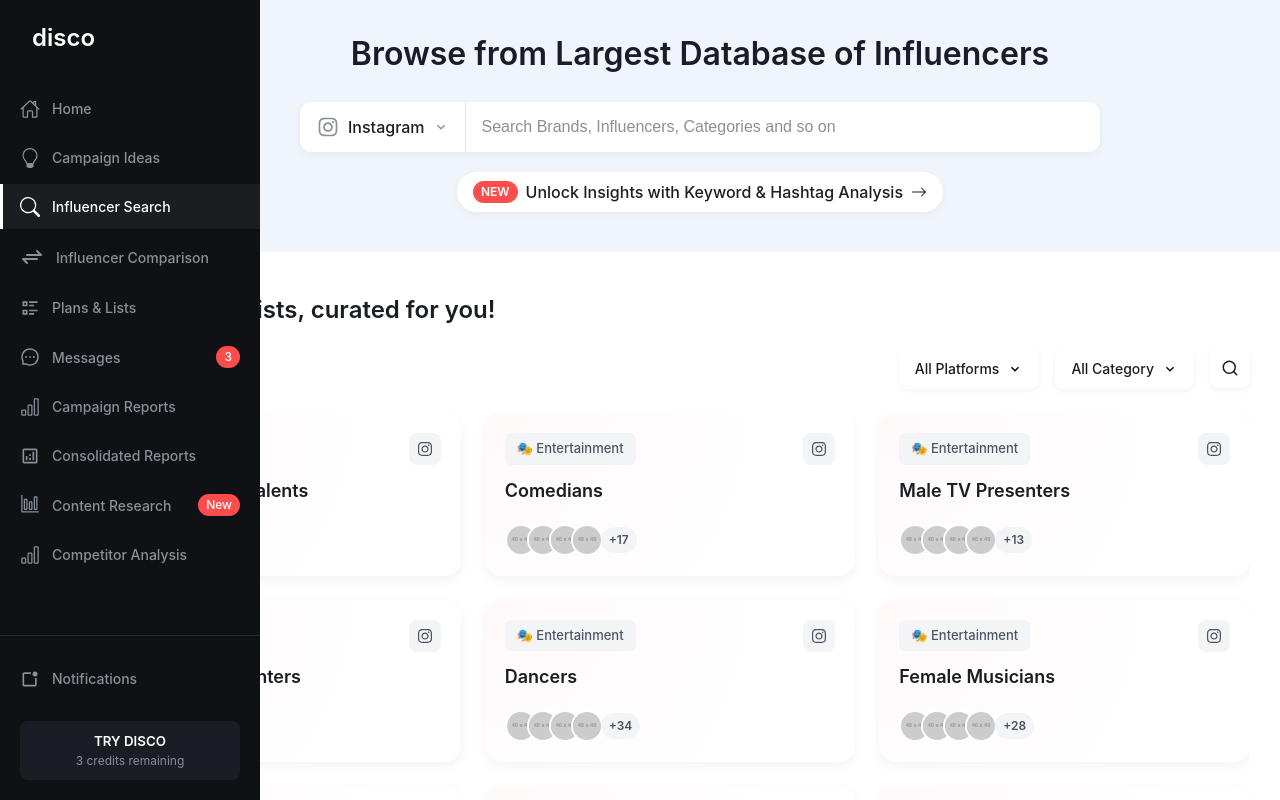
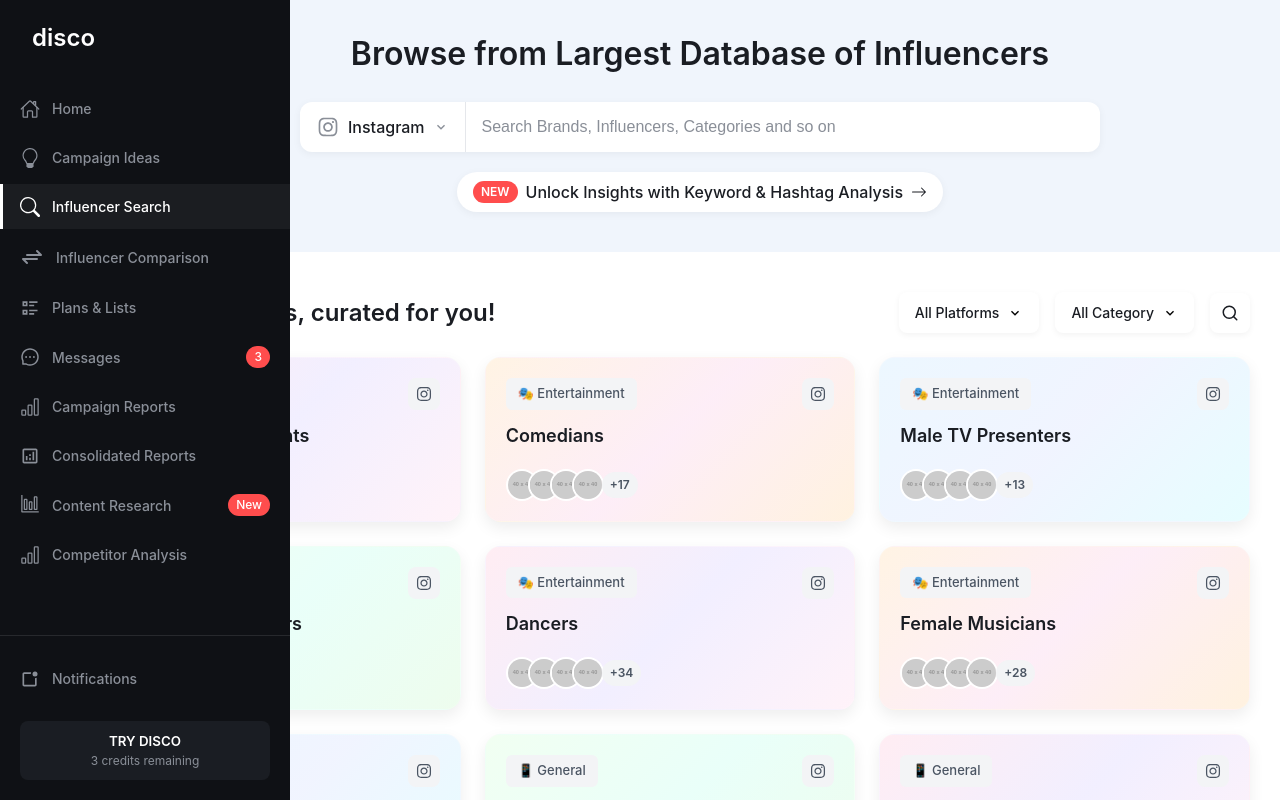
Before and after one commit to arkalal/disco-client, a Next.js app: page /search in a window 1280 px wide. Shown: the top 800 px of the page. Built offline with nearby package versions, Linux system fonts and the light colour scheme.

Commit message:
fixed UI issues

```diff
--- a/components/home/SearchSection.scss
+++ b/components/home/SearchSection.scss
@@ -10,8 +10,8 @@
   box-sizing: border-box;
 
   @media screen and (min-width: 1024px) {
-    margin-left: calc(-32px - 220px);
-    padding-left: calc(32px + 220px);
+    margin-left: calc(-32px - 250px);
+    padding-left: calc(32px + 250px);
   }
 
   h1 {
--- a/components/layout/MainLayout.scss
+++ b/components/layout/MainLayout.scss
@@ -6,10 +6,10 @@
 
   .main-content {
     flex: 1;
-    margin-left: 220px;
+    margin-left: 250px;
     padding: 32px;
     position: relative;
-    width: calc(100% - 220px);
+    width: calc(100% - 250px);
     overflow-x: hidden;
   }
 }
--- a/components/layout/Sidebar.scss
+++ b/components/layout/Sidebar.scss
@@ -1,5 +1,5 @@
 .sidebar {
-  width: 220px;
+  width: 250px;
   height: 100vh;
   background-color: #0f1115;
   padding: 20px 0;
--- a/src/app/search/page.jsx
+++ b/src/app/search/page.jsx
@@ -322,6 +322,7 @@
         </div>
 
         <div className="influencer-lists-section">
+          <div className="section-header">
             <h2>✨ Influencer lists, curated for you!</h2>
 
             <div className="filters">
@@ -338,6 +339,7 @@
               <button className="search-button">
                 <FiSearch />
               </button>
+            </div>
           </div>
 
           <div className="card-grid">
--- a/src/app/search/search.scss
+++ b/src/app/search/search.scss
@@ -21,7 +21,7 @@
     z-index: 100;
 
     &:hover {
-      width: 260px;
+      width: 290px;
     }
 
     .logo {
@@ -194,9 +194,9 @@
     margin-left: 60px;
     position: relative;
     width: calc(100% - 220px);
-    overflow-x: hidden;
     max-width: 100%;
     box-sizing: border-box;
+    overflow-x: visible;
 
     .search-header {
       padding: 40px;
@@ -323,18 +323,36 @@
     }
 
     .influencer-lists-section {
+      margin-bottom: 30px;
+
+      .section-header {
+        display: flex;
+        align-items: center;
+        justify-content: space-between;
+        margin-bottom: 24px;
+
+        @media (max-width: 768px) {
+          flex-direction: column;
+          align-items: flex-start;
+          gap: 16px;
+
+          .filters {
+            width: 100%;
+            justify-content: flex-end;
+          }
+        }
+
         h2 {
           font-size: 24px;
           color: #1a1d23;
           font-weight: 600;
-        margin-bottom: 20px;
+          margin-bottom: 0;
         }
 
         .filters {
           display: flex;
           gap: 16px;
-        margin-bottom: 24px;
-        justify-content: flex-end;
+          align-items: center;
 
           .filter-dropdown {
             display: flex;
@@ -371,13 +389,13 @@
             }
           }
         }
+      }
 
       .card-grid {
         display: grid;
         grid-template-columns: repeat(4, 1fr);
         gap: 24px;
         width: 100%;
-        overflow-x: hidden;
 
         @media (max-width: 1440px) {
           grid-template-columns: repeat(3, 1fr);
@@ -396,19 +414,16 @@
           border-radius: 16px;
           padding: 20px;
           position: relative;
-          box-shadow: 0 4px 12px rgba(0, 0, 0, 0.05);
+          box-shadow: 0 6px 16px rgba(0, 0, 0, 0.07);
+          border: 1px solid rgba(255, 255, 255, 0.15);
           transition: all 0.3s ease;
-          background-image: radial-gradient(
-            circle at top left,
-            rgba(255, 192, 203, 0.1) 0%,
-            rgba(255, 255, 255, 0) 70%
-          );
+          overflow: visible;
           min-width: 0;
           max-width: 100%;
 
           &:hover {
             transform: translateY(-3px);
-            box-shadow: 0 8px 20px rgba(0, 0, 0, 0.08);
+            box-shadow: 0 8px 24px rgba(0, 0, 0, 0.12);
           }
 
           .card-tag {
@@ -477,7 +492,43 @@
             }
           }
         }
+
+        .category-card:nth-child(4n + 1) {
+          background-image: linear-gradient(
+            135deg,
+            rgba(255, 225, 235, 0.6) 0%,
+            rgba(233, 228, 255, 0.6) 50%,
+            rgba(255, 234, 245, 0.6) 100%
+          );
+        }
+
+        .category-card:nth-child(4n + 2) {
+          background-image: linear-gradient(
+            135deg,
+            rgba(255, 236, 210, 0.6) 0%,
+            rgba(252, 226, 242, 0.6) 50%,
+            rgba(255, 233, 203, 0.6) 100%
+          );
+        }
+
+        .category-card:nth-child(4n + 3) {
+          background-image: linear-gradient(
+            135deg,
+            rgba(224, 242, 255, 0.6) 0%,
+            rgba(231, 237, 255, 0.6) 50%,
+            rgba(214, 252, 255, 0.6) 100%
+          );
+        }
+
+        .category-card:nth-child(4n + 4) {
+          background-image: linear-gradient(
+            135deg,
+            rgba(232, 255, 233, 0.6) 0%,
+            rgba(219, 255, 245, 0.6) 50%,
+            rgba(226, 251, 226, 0.6) 100%
+          );
         }
       }
     }
   }
+}
```
Lines whose indentation alone changed are shown as unchanged.
